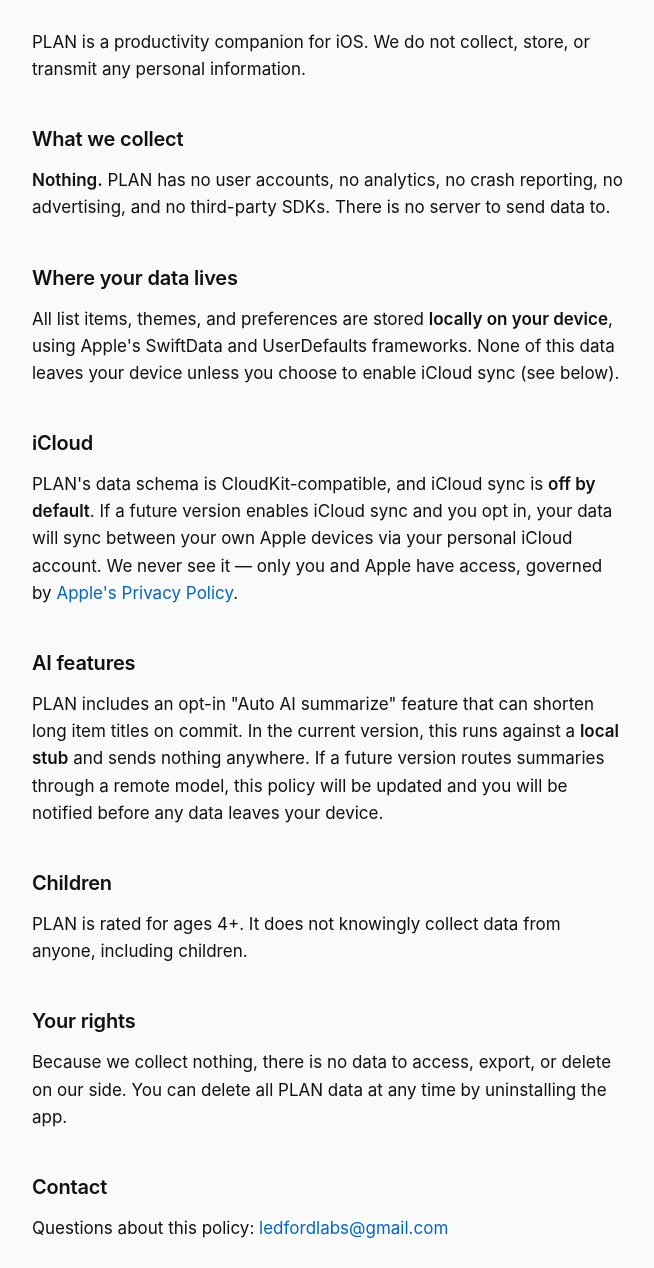
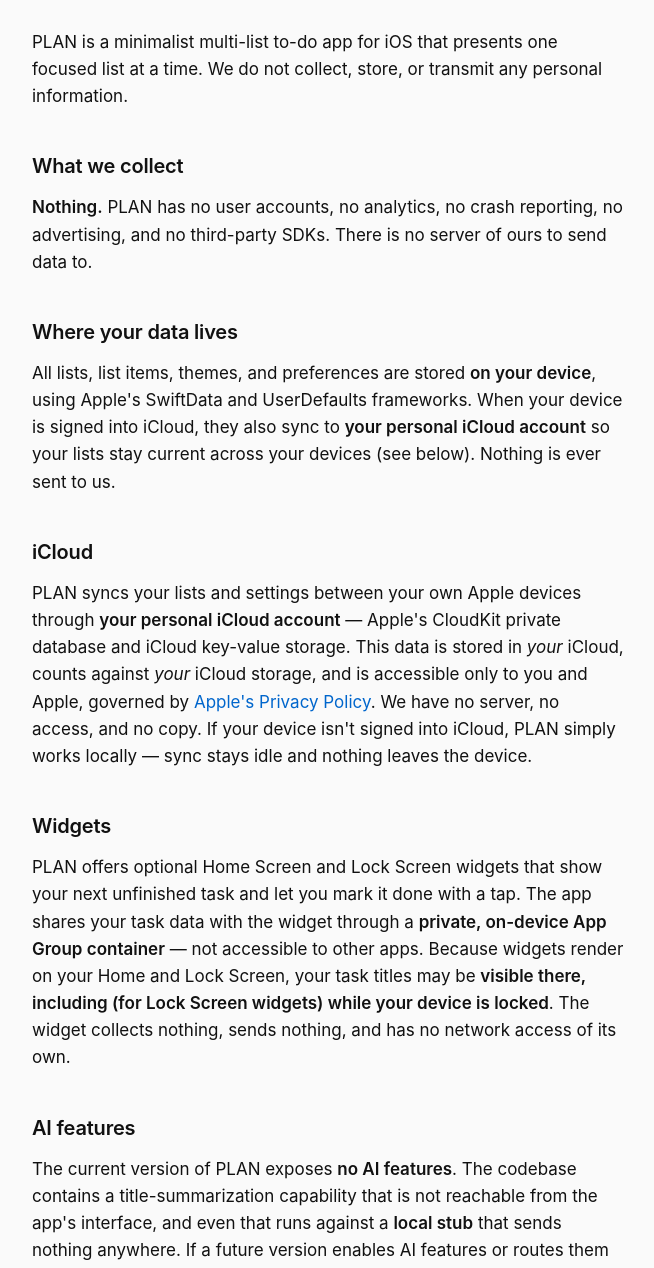
Before and after one commit to sethled/plan-app, a plain HTML site: page privacy.html in a window 1280 px wide. Shown: the part 195-1463 px from the top of the page, without its empty margins (312-966 px from the left). Drawn offline with Linux system fonts and the light colour scheme.

Commit message:
Mirror PLAN privacy policy

```diff
--- a/privacy.html
+++ b/privacy.html
@@ -75,30 +75,33 @@
     <a class="back" href="./">← PLAN</a>
 
     <h1>Privacy Policy</h1>
-    <p class="updated">Last updated: May 20, 2026</p>
+    <p class="updated">Last updated: August 5, 2026</p>
 
-    <p>PLAN is a productivity companion for iOS. We do not collect, store, or transmit any personal information.</p>
+    <p>PLAN is a minimalist multi-list to-do app for iOS that presents one focused list at a time. We do not collect, store, or transmit any personal information.</p>
 
     <h2>What we collect</h2>
-    <p><strong>Nothing.</strong> PLAN has no user accounts, no analytics, no crash reporting, no advertising, and no third-party SDKs. There is no server to send data to.</p>
+    <p><strong>Nothing.</strong> PLAN has no user accounts, no analytics, no crash reporting, no advertising, and no third-party SDKs. There is no server of ours to send data to.</p>
 
     <h2>Where your data lives</h2>
-    <p>All list items, themes, and preferences are stored <strong>locally on your device</strong>, using Apple's SwiftData and UserDefaults frameworks. None of this data leaves your device unless you choose to enable iCloud sync (see below).</p>
+    <p>All lists, list items, themes, and preferences are stored <strong>on your device</strong>, using Apple's SwiftData and UserDefaults frameworks. When your device is signed into iCloud, they also sync to <strong>your personal iCloud account</strong> so your lists stay current across your devices (see below). Nothing is ever sent to us.</p>
 
     <h2>iCloud</h2>
-    <p>PLAN's data schema is CloudKit-compatible, and iCloud sync is <strong>off by default</strong>. If a future version enables iCloud sync and you opt in, your data will sync between your own Apple devices via your personal iCloud account. We never see it — only you and Apple have access, governed by <a href="https://www.apple.com/legal/privacy/">Apple's Privacy Policy</a>.</p>
+    <p>PLAN syncs your lists and settings between your own Apple devices through <strong>your personal iCloud account</strong> — Apple's CloudKit private database and iCloud key-value storage. This data is stored in <em>your</em> iCloud, counts against <em>your</em> iCloud storage, and is accessible only to you and Apple, governed by <a href="https://www.apple.com/legal/privacy/">Apple's Privacy Policy</a>. We have no server, no access, and no copy. If your device isn't signed into iCloud, PLAN simply works locally — sync stays idle and nothing leaves the device.</p>
+
+    <h2>Widgets</h2>
+    <p>PLAN offers optional Home Screen and Lock Screen widgets that show your next unfinished task and let you mark it done with a tap. The app shares your task data with the widget through a <strong>private, on-device App Group container</strong> — not accessible to other apps. Because widgets render on your Home and Lock Screen, your task titles may be <strong>visible there, including (for Lock Screen widgets) while your device is locked</strong>. The widget collects nothing, sends nothing, and has no network access of its own.</p>
 
     <h2>AI features</h2>
-    <p>PLAN includes an opt-in "Auto AI summarize" feature that can shorten long item titles on commit. In the current version, this runs against a <strong>local stub</strong> and sends nothing anywhere. If a future version routes summaries through a remote model, this policy will be updated and you will be notified before any data leaves your device.</p>
+    <p>The current version of PLAN exposes <strong>no AI features</strong>. The codebase contains a title-summarization capability that is not reachable from the app's interface, and even that runs against a <strong>local stub</strong> that sends nothing anywhere. If a future version enables AI features or routes them through a remote model, this policy will be updated and you will be notified before any data leaves your device.</p>
 
     <h2>Children</h2>
     <p>PLAN is rated for ages 4+. It does not knowingly collect data from anyone, including children.</p>
 
     <h2>Your rights</h2>
-    <p>Because we collect nothing, there is no data to access, export, or delete on our side. You can delete all PLAN data at any time by uninstalling the app.</p>
+    <p>Because we collect nothing, there is no data to access, export, or delete on our side. Uninstalling the app deletes all PLAN data stored on that device. Data synced to your iCloud account remains under your control there — you can remove it in <strong>Settings → [your name] → iCloud → Manage Account Storage</strong>, or by clearing your lists in the app before uninstalling (deletions sync to your other devices).</p>
 
     <h2>Contact</h2>
-    <p>Questions about this policy: <a href="mailto:ledfordlabs@gmail.com">ledfordlabs@gmail.com</a></p>
+    <p>Questions about this policy: <a href="mailto:ledfordlabs@gmail.com"><strong>ledfordlabs@gmail.com</strong></a></p>
 
     <h2>Changes</h2>
     <p>This policy may be updated alongside future app releases. Material changes will be summarized in the App Store "What's New" notes for the affected version.</p>
```
